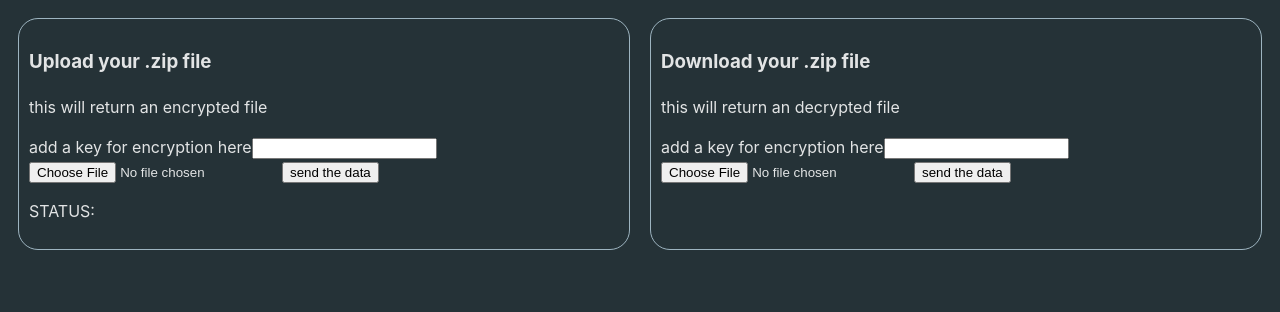
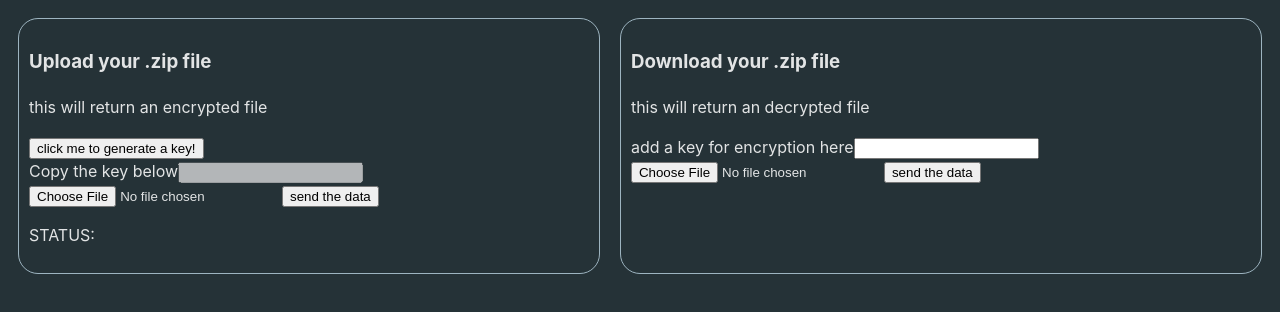
Before and after one commit to guzb04/crypted, a React (Vite) app in the folder client/: page / in a window 1280 px wide. Shown: the top 312 px of the page. Built offline with nearby package versions, Linux system fonts and the light colour scheme.

Commit message:
upload now randomly generates a 32 byte key

```diff
--- a/client/src/Upload.jsx
+++ b/client/src/Upload.jsx
@@ -47,14 +47,29 @@ const Upload = () => {
         }
     }
 
+    const askForKey = async ()=>{
+        try{
+            let response = await fetch('http://localhost:3000/key')
+
+            if(response.ok){
+                let data = await response.text();
+                setKey(data)
+            }
+        }
+        catch(error){
+            console.log(error)
+        }
+    }
+
     return ( <div className="upload file_form">
         <div className="form_title">
             <h3>Upload your .zip file</h3>
             <p>this will return an encrypted file</p>
+            <button onClick={ askForKey }>click me to generate a key!</button>
         </div>
             <form className="upload_form" onSubmit={handleSubmit}>
-                <label htmlFor="upload_string">add a key for encryption here</label>
-                <input type="text" id="upload_string" value={ key } onChange={handleKeyChange}/>
+                <label htmlFor="upload_string">Copy the key below</label>
+                <input type="text" id="upload_string" value={ key } onChange={handleKeyChange} disabled/>
                 <input type="file" className="upload_file" onChange={handleFileChange} name="file"/>
                 <button className="upload_send" type="submit">send the data</button>
             </form>
```
Also changed, not shown: 1 other file (tests, documents, lock files or other folders).
